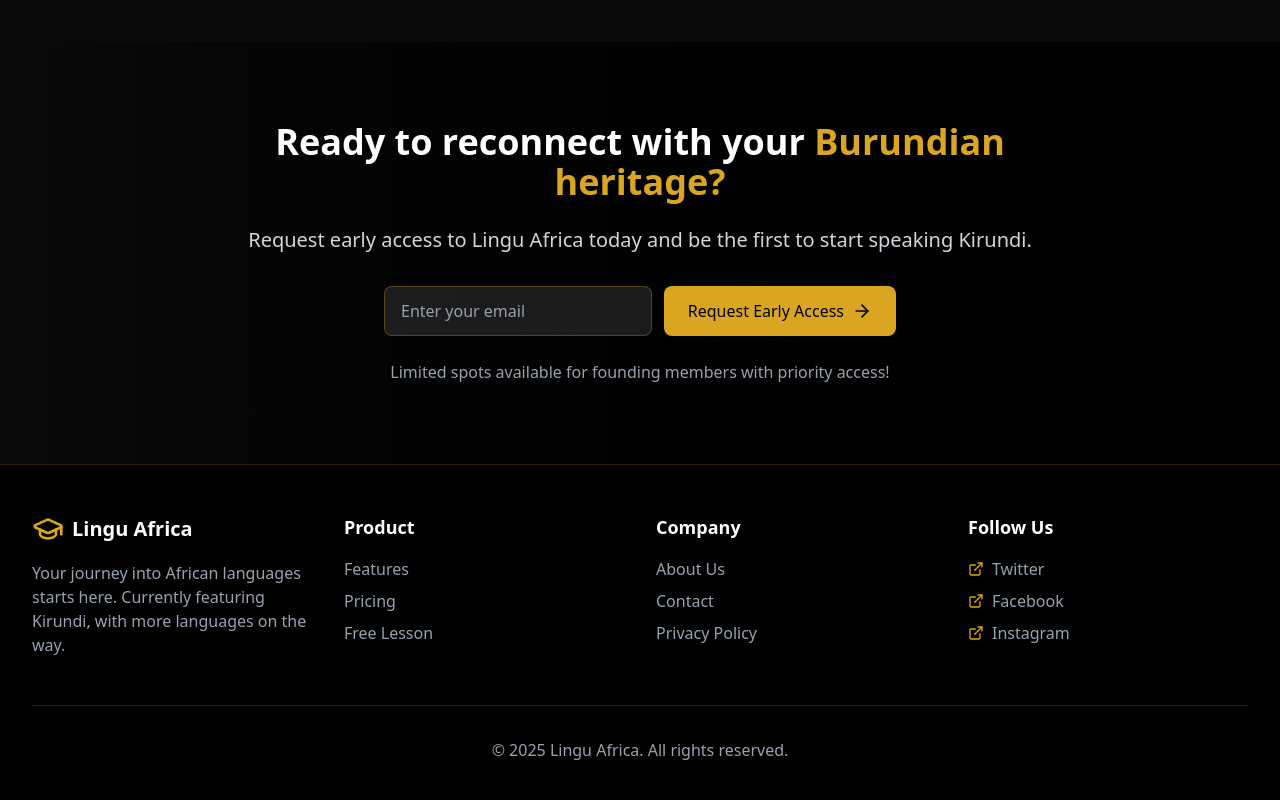
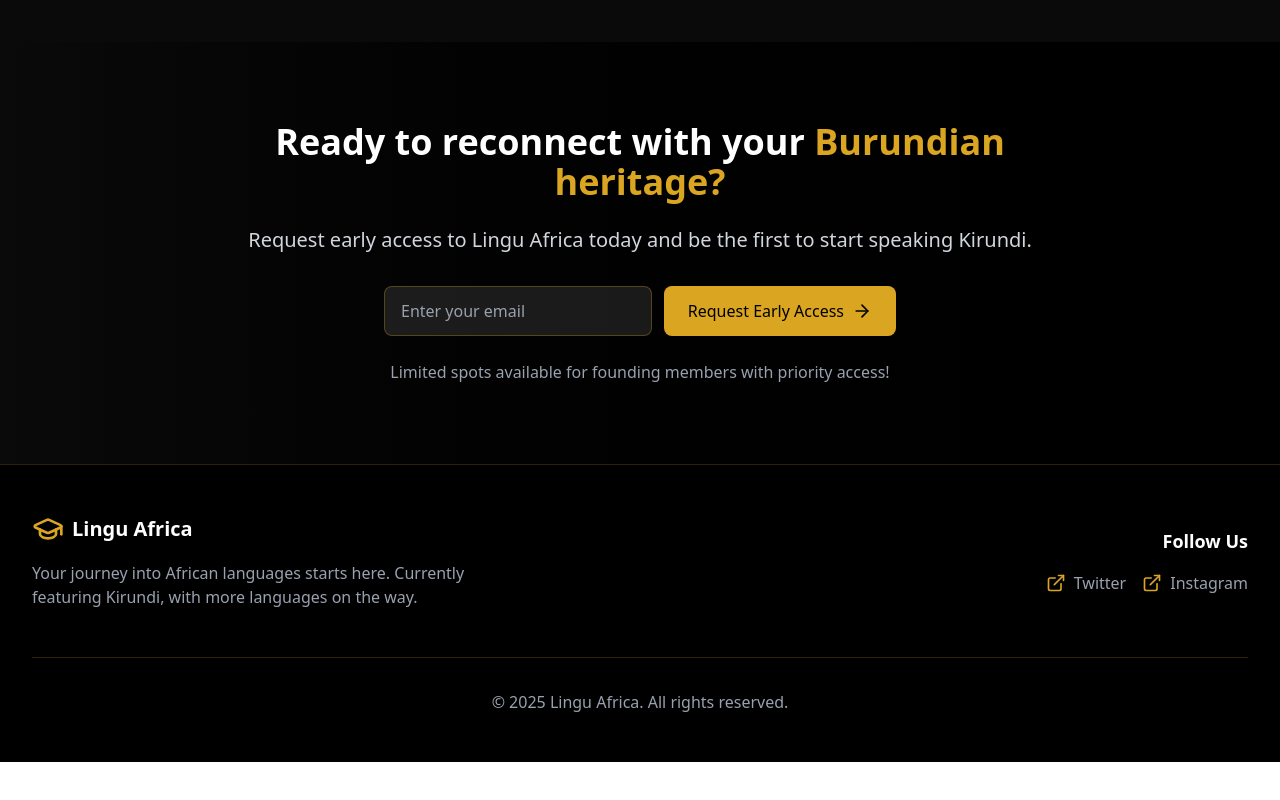
Before and after one commit to lionel-k/lionel-k.github.io, a React (Vite) app in the folder app/: page / in a window 1280 px wide. Shown: the part 3398-4198 px from the top of the page. After the commit the page ends 4160 px from the top, so only its background shows below. Built offline with nearby package versions, Linux system fonts and the light colour scheme.

Commit message:
Update footer layout and social media links in Home page

```diff
--- a/app/src/pages/Home.tsx
+++ b/app/src/pages/Home.tsx
@@ -457,8 +457,8 @@ const Home = () => {
       {/* Footer */}
       <footer className="bg-black border-t border-[#DAA520]/20 py-12">
         <div className="max-w-7xl mx-auto px-4 sm:px-6 lg:px-8">
-          <div className="grid grid-cols-1 md:grid-cols-4 gap-8">
-            <div>
+          <div className="flex flex-col md:flex-row justify-between items-center gap-8">
+            <div className="max-w-md">
               <div className="flex items-center mb-4">
                 <GraduationCap className="w-8 h-8 text-[#DAA520]" />
                 <span className="ml-2 text-xl font-bold">Lingu Africa</span>
@@ -468,38 +468,27 @@ const Home = () => {
                 featuring Kirundi, with more languages on the way.
               </p>
             </div>
+
             <div>
-              <h4 className="text-lg font-semibold mb-4">Product</h4>
-              <ul className="space-y-2 text-gray-400">
-                <li>Features</li>
-                <li>Pricing</li>
-                <li>Free Lesson</li>
-              </ul>
-            </div>
-            <div>
-              <h4 className="text-lg font-semibold mb-4">Company</h4>
-              <ul className="space-y-2 text-gray-400">
-                <li>About Us</li>
-                <li>Contact</li>
-                <li>Privacy Policy</li>
-              </ul>
-            </div>
-            <div>
-              <h4 className="text-lg font-semibold mb-4">Follow Us</h4>
-              <ul className="space-y-2 text-gray-400">
-                <li className="flex items-center">
-                  <ExternalLink className="w-4 h-4 mr-2 text-[#DAA520]" />
+              <h4 className="text-lg font-semibold mb-4 text-center md:text-right">
+                Follow Us
+              </h4>
+              <div className="flex items-center gap-4">
+                <a
+                  href="https://x.com/lionelkubwimana"
+                  className="text-gray-400 hover:text-[#DAA520] transition-colors flex items-center"
+                >
+                  <ExternalLink className="w-5 h-5 mr-2 text-[#DAA520]" />
                   Twitter
-                </li>
-                <li className="flex items-center">
-                  <ExternalLink className="w-4 h-4 mr-2 text-[#DAA520]" />
-                  Facebook
-                </li>
-                <li className="flex items-center">
-                  <ExternalLink className="w-4 h-4 mr-2 text-[#DAA520]" />
+                </a>
+                <a
+                  href="https://www.instagram.com/lingu.africa"
+                  className="text-gray-400 hover:text-[#DAA520] transition-colors flex items-center"
+                >
+                  <ExternalLink className="w-5 h-5 mr-2 text-[#DAA520]" />
                   Instagram
-                </li>
-              </ul>
+                </a>
+              </div>
             </div>
           </div>
           <div className="border-t border-[#DAA520]/20 mt-12 pt-8 text-center text-gray-400">
```
